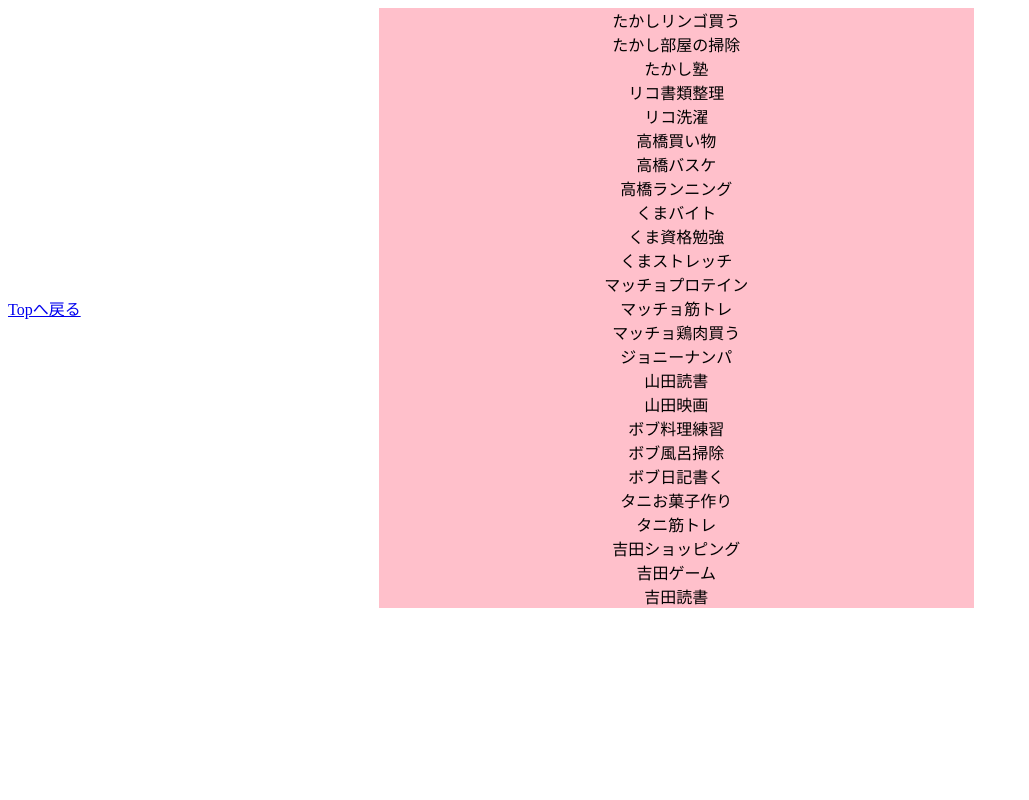
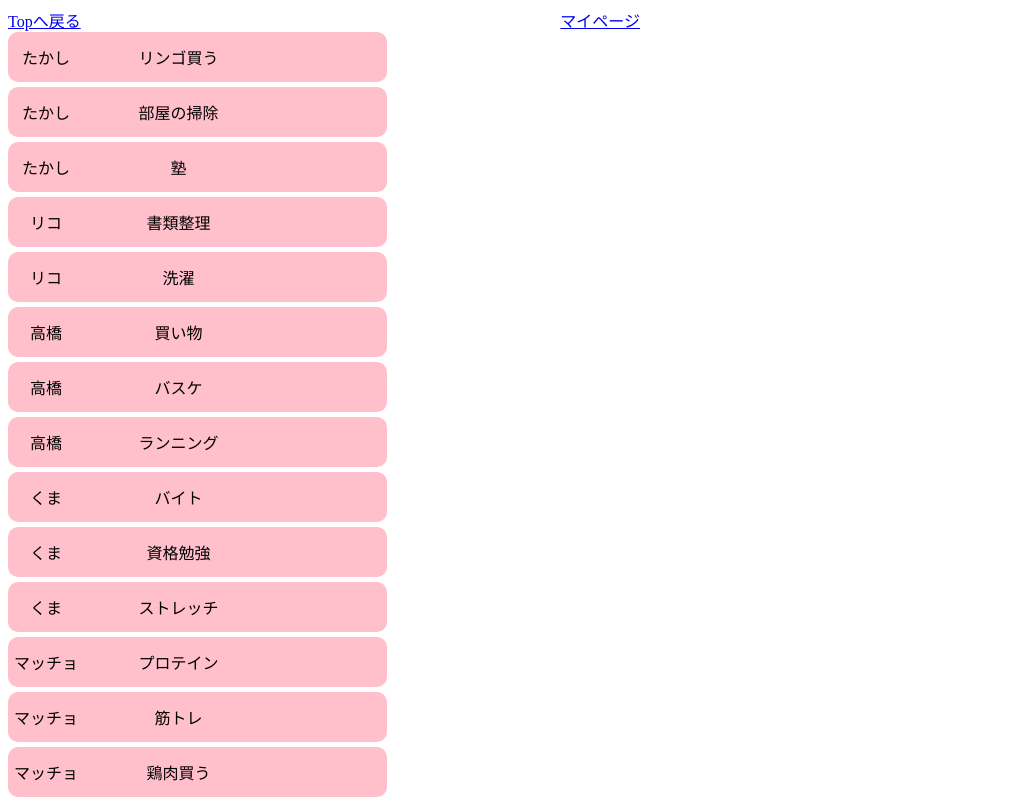
Before and after one commit to yuuta-wata/TodoApp-NextJS, a Next.js app: page /home in a window 1280 px wide. Shown: the top 800 px of the page, without its empty margins (0-1029 px from the left). Built offline with nearby package versions, Linux system fonts and the light colour scheme.

Commit message:
Slightly Cell Style  adjustment

```diff
--- a/components/TimeLineCell/index.tsx
+++ b/components/TimeLineCell/index.tsx
@@ -10,14 +10,25 @@ export default function TimeLineCell(props: Props) {
   return (
     <div className='container'>
       {props.todoList.map(({ id, item }) => (
-        <div style={{display: 'flex', alignItems: 'center', justifyContent: 'center'}} key={id}>
-          <p style={{margin: 0}}>{props.nickName}</p>
-          <p style={{margin: 0}}>{item}</p>
+        <div className='cell' key={id}>
+          <div style={{width: '20%', display: 'flex', justifyContent: 'center', alignItems: 'center'}}>
+            <p style={{margin: 0}}>{props.nickName}</p>
+          </div>
+          <div style={{width: '50%', display: 'flex', justifyContent: 'center', alignItems: 'center'}}>
+            <p style={{margin: 0}}>{item}</p>
+          </div>
         </div>
       ))}
       <style jsx>{`
         .container {
         }
+        .cell {
+          height: 50px;
+          display: flex;
+          margin-bottom: 5px;
+          border-radius: 10px;
+          background-color: pink;
+        }
       `}</style>
     </div>
   )
--- a/pages/home.tsx
+++ b/pages/home.tsx
@@ -25,10 +25,15 @@ export const getServerSideProps = async () => {
 export default function Home({data}: InferGetServerSidePropsType<typeof getServerSideProps> ) {
   return (
     <div className='container'>
-      <Link href='/'>
-        <a>Topへ戻る</a>
-      </Link>
       <main>
+        <div style={{display: 'flex', width: '50%'}}>
+          <Link href='/'>
+            <a className='return-toppage'>Topへ戻る</a>
+          </Link>
+          <Link　href='/my'>
+            <a className='return-mypage'>マイページ</a>
+          </Link>
+        </div>
         <div className='time-line'>
           {data.map(user => (
             <TimeLineCell nickName={user.nickName} todoList={user.todoList} key={user.id} />
@@ -46,14 +51,22 @@ export default function Home({data}: InferGetServerSidePropsType<typeof getServe
         main {
           flex: 1;
           display: flex;
-          flex-direction: row;
+          flex-direction: column;
           justify-content: center;
-          align-items: center;
+        }
+
+        .return-toppage {
+          width: 50%;
+          text-align: left;
+        }
+
+        .return-mypage {
+          width: 50%;
+          text-align: right;
         }
 
         .time-line {
-          width: 50%;
-          background: pink;
+          width: 30%;
         }
       `}</style>
     </div>
```
